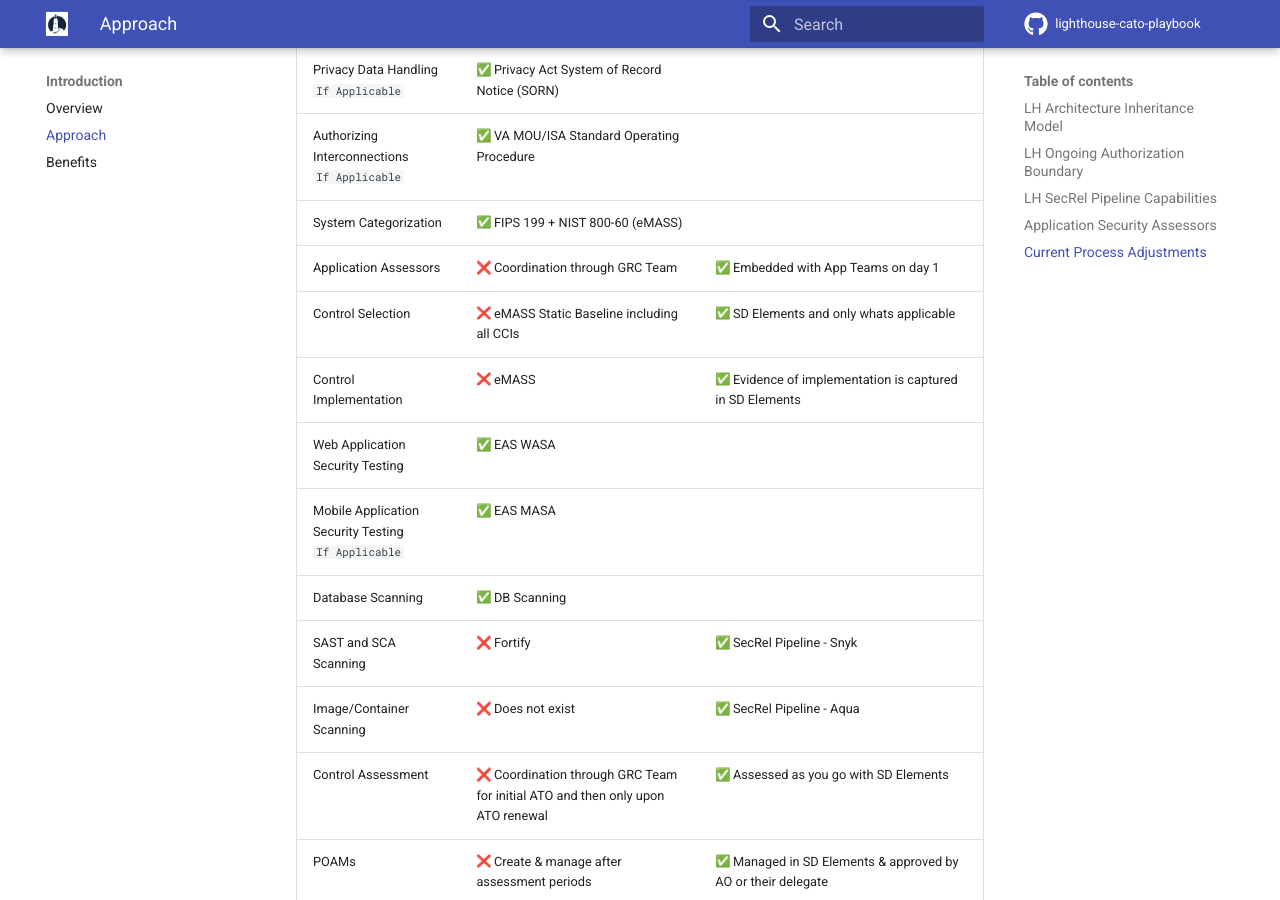
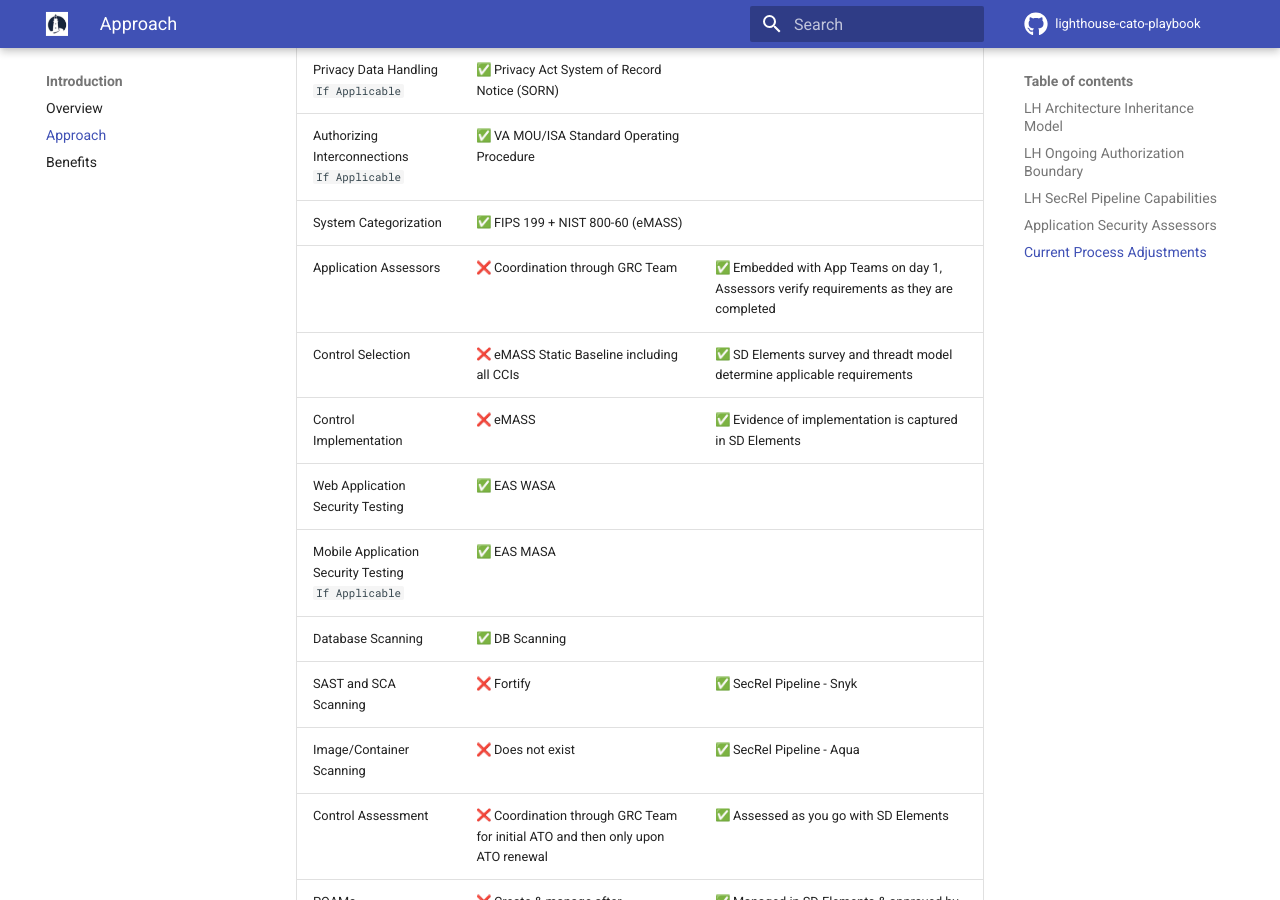
Before and after one commit to rise8-us/cato-playbook, an MkDocs documentation site: the page built from docs/approach.md, in a window 1280 px wide and 900 px high, scrolled down 4862 px. Built offline with MkDocs 1.6.1 and Material for MkDocs 9.7.7, drawn with Linux system fonts in a browser that asks for light colours; emoji names are drawn with the system emoji font; comment, search, counter and statistics services are not loaded.

Commit message:
Update approach.md

```diff
--- a/docs/approach.md
+++ b/docs/approach.md
@@ -68,8 +68,8 @@
 | Privacy Data Handling <br/> `If Applicable`                | :white_check_mark: Privacy Act System of Record Notice (SORN)                    |                                                                         |
 | Authorizing Interconnections <br/> `If Applicable`         | :white_check_mark: VA MOU/ISA Standard Operating Procedure                       |                                                                         |
 | System Categorization                                      | :white_check_mark: FIPS 199 + NIST 800-60 (eMASS)                                |                                                                         |
-| Application Assessors                                      | :x: Coordination through GRC Team                                                | :white_check_mark: Embedded with App Teams on day 1                     |
-| Control Selection                                          | :x: eMASS Static Baseline including all CCIs                                     | :white_check_mark: SD Elements and only whats applicable                |
+| Application Assessors                                      | :x: Coordination through GRC Team                                                | :white_check_mark: Embedded with App Teams on day 1, Assessors verify requirements as they are completed                     |
+| Control Selection                                          | :x: eMASS Static Baseline including all CCIs                                     | :white_check_mark: SD Elements survey and threadt model determine applicable requirements                |
 | Control Implementation                                     | :x: eMASS                                                                        | :white_check_mark: Evidence of implementation is captured in SD Elements     |
 | Web Application Security Testing                           | :white_check_mark: EAS WASA                                                      |                                                                         |
 | Mobile Application Security Testing <br/> `If Applicable`  | :white_check_mark: EAS MASA                                                      |                                                                         |
```
